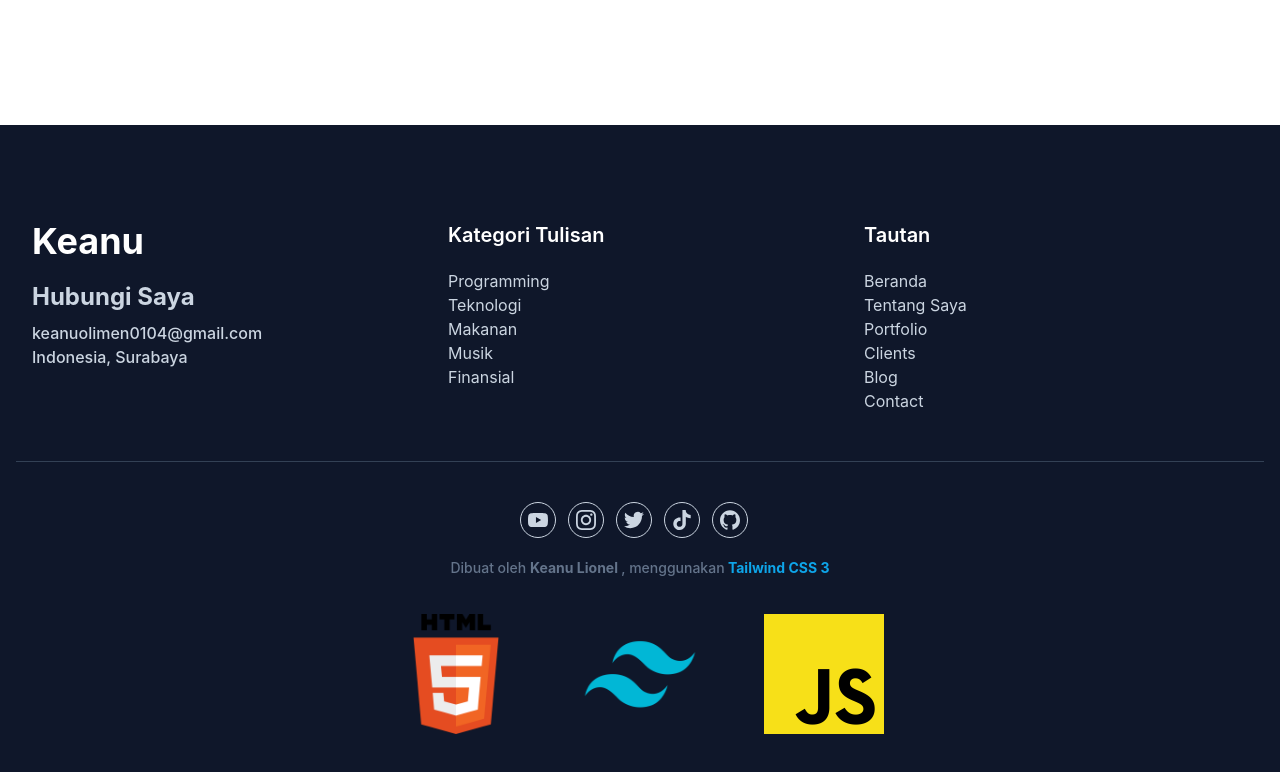
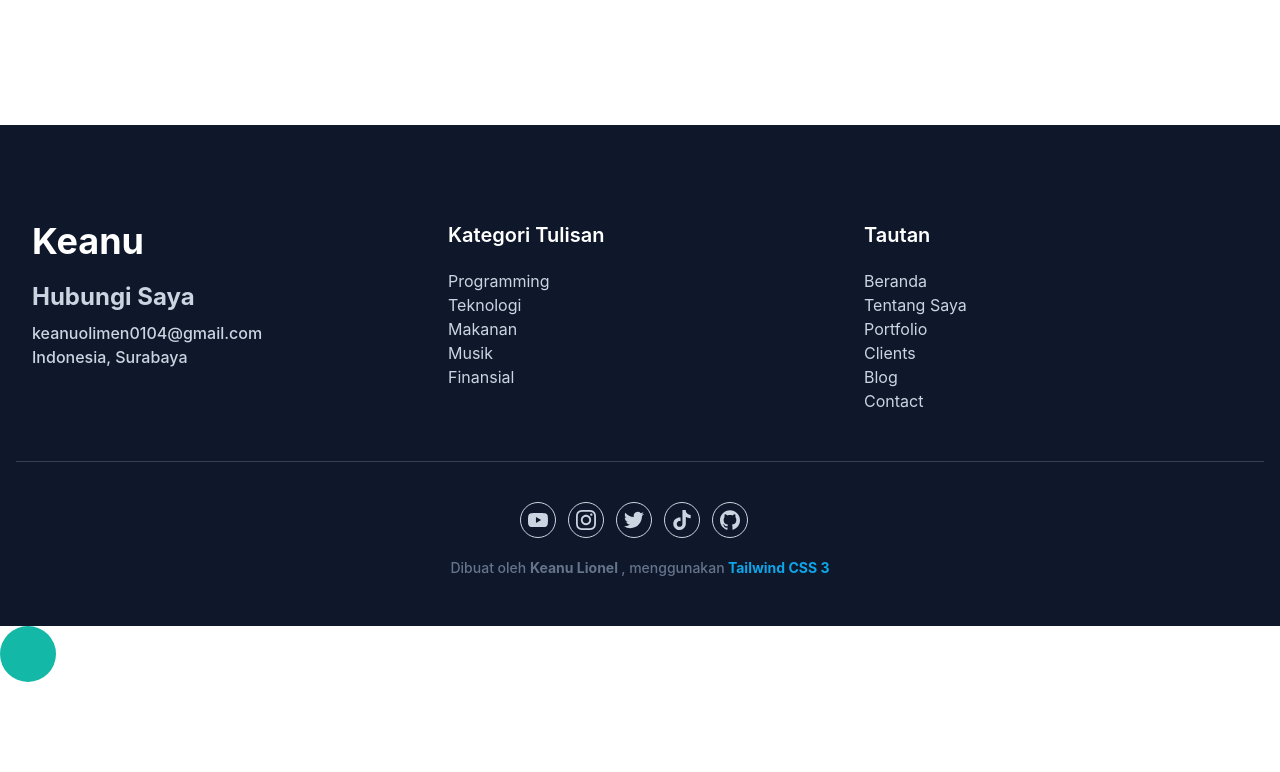
Before and after one commit to KeanuLionel/portfolio-tailwind-css, a website: page index.html in a window 1280 px wide. Shown: the part 4455-5227 px from the top of the page. After the commit the page ends 5137 px from the top, so only its background shows below. Drawn offline with Linux system fonts and the light colour scheme.

```diff
--- a/index.html
+++ b/index.html
@@ -1,5 +1,5 @@
 <!DOCTYPE html>
-<html lang="en" class="scroll">
+<html lang="en" class="scroll-smooth">
 <head>
     <meta charset="UTF-8">
     <meta http-equiv="X-UA-Compatible" content="IE=edge">
@@ -344,23 +344,14 @@
                                     </a>
                                 </div>
                                 <p class="font-medium text-sm text-slate-500 text-center">Dibuat oleh <a href="https://instagram.com/keanulionel" target="_blank" class="font-bold hover:text-primary"> Keanu Lionel </a>, menggunakan<a href="https://tailwindcss.com" target="_blank" class="font-bold text-sky-500"> Tailwind CSS 3</a></p>
-                                <div class="w-full px-4 mt-5">
-                                    <div class="flex flex-wrap items-center justify-center">
-                                        <a href="#" class="max-w-[120px] mx-4 py-4 lg:mx-6 xl:mx-8">
-                                            <img src="dist/img/clients/2048px-HTML5_logo_and_wordmark.svg.png" alt="HTML" />
-                                        </a>
-                                        <a href="#" class="max-w-[120px] mx-4 py-4 lg:mx-6 xl:mx-8">
-                                            <img src="dist/img/clients/Tailwind_CSS_Logo.svg.png" alt="TailwindCSS" />
-                                        </a>
-                                        <a href="#" class="max-w-[120px] mx-4 py-4 lg:mx-6 xl:mx-8">
-                                            <img src="dist/img/clients/Unofficial_JavaScript_logo_2.svg.png" alt="Javascript" />
-                                        </a>
-                                    </div>
-                                </div>
                             </div>
         </footer>
         <!-- Footer End -->
 
+        <!-- Back to top Start -->
+        <a href="#home" class="block h-14 w-14 bg-primary rounded-full"></a>
+        <!-- Back to top End -->
+
     <script src="dist/js/script.js"></script>
    </body>
 </html>
--- a/package.json
+++ b/package.json
@@ -10,6 +10,8 @@
   "author": "",
   "license": "ISC",
   "devDependencies": {
+    "prettier": "^2.7.1",
+    "prettier-plugin-tailwindcss": "^0.1.13",
     "tailwindcss": "^3.1.8"
   }
 }
--- a/src/input.css
+++ b/src/input.css
@@ -7,8 +7,7 @@
 }
 
 .navbar-fixed {
-    @apply fixed z-[9999] bg-white bg-opacity-70;
-    backdrop-filter: blur(5px);
+    @apply fixed z-[9999] bg-white bg-opacity-70 backdrop-blur-sm;
     box-shadow: inset 0 -1px 0 0 rgba(0,0,0,0.2);
 }
 
```
Also changed, not shown: dist/output.css, 1 other file.
